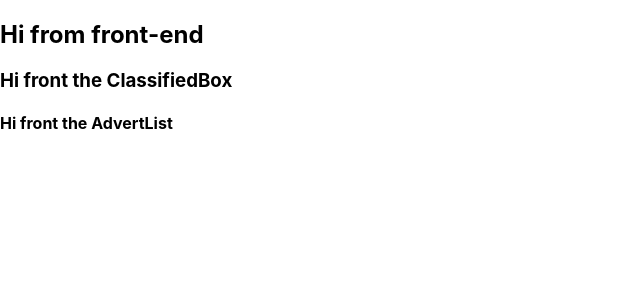
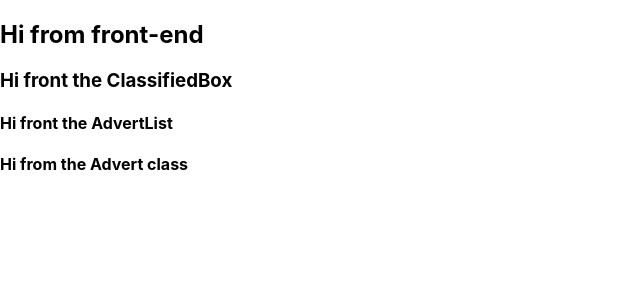
Before and after one commit to basically-joe/ClassifiedAds, a React (Create React App) app in the folder frontend/classifiedadds/: page / in a window 1280 px wide. Shown: the top 300 px of the page, without its empty margins (0-640 px from the left). Built offline with nearby package versions, Linux system fonts and the light colour scheme.

Commit message:
added advert component to advertlist, rendering in browser

```diff
--- a/frontend/classifiedadds/src/components/Advert.js
+++ b/frontend/classifiedadds/src/components/Advert.js
@@ -0,0 +1,9 @@
+import React, {Component} from "react"
+
+const Advert = (props) => {
+    return (
+        <h1>Hi from the Advert class</h1>
+    )
+}
+
+export default Advert;
--- a/frontend/classifiedadds/src/components/AdvertList.js
+++ b/frontend/classifiedadds/src/components/AdvertList.js
@@ -1,13 +1,13 @@
 import React, {Component} from 'react'
+import Advert from "../components/Advert"
 
 const AdvertList = (props) => {
    return (
        <section>
            <h1>Hi front the  AdvertList</h1>
+           <Advert/>
        </section>
    )
 
-
-
 }
 export default AdvertList;
--- a/frontend/classifiedadds/src/containers/ClassifiedBox.js
+++ b/frontend/classifiedadds/src/containers/ClassifiedBox.js
@@ -11,6 +11,4 @@ const ClassifiedBox = (props) => {
     )
 }
 
-
-
 export default ClassifiedBox;
```
